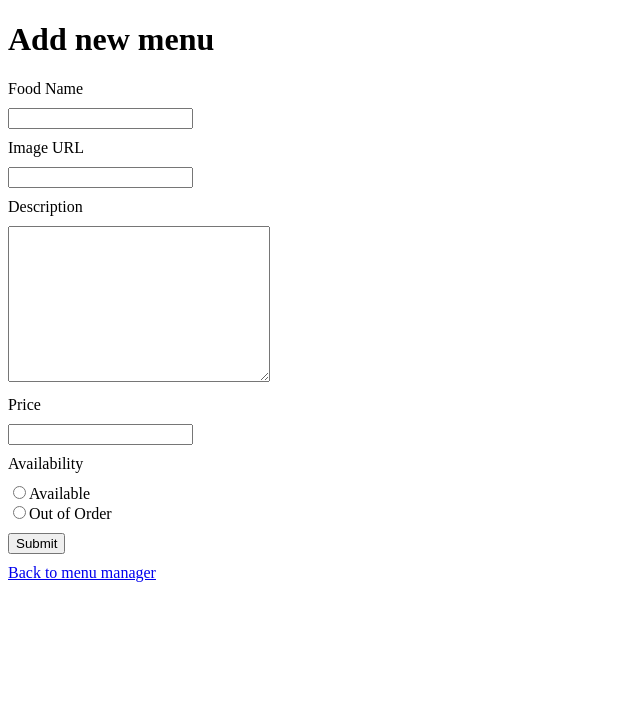
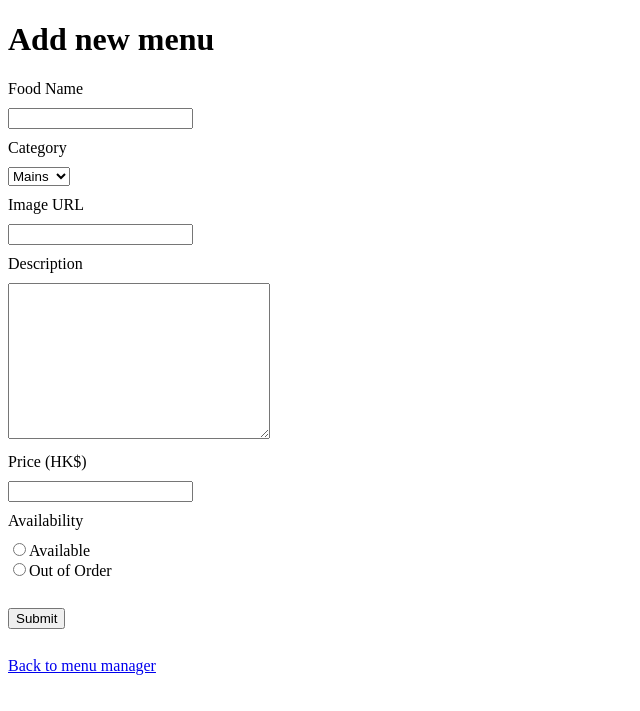
Before and after one commit to darekaze/ug-dreadfulness, a PHP site: page /adminMenuAdd.php in a window 1280 px wide. Shown: the top 711 px of the page, without its empty margins (0-640 px from the left). Run offline with PHP 8.4, Linux system fonts and the light colour scheme; the visitor is signed in with stand-in values (Sample User, id 1).

Commit message:
add categories

```diff
--- a/cs/eb-a2/src/adminMenuAdd.php
+++ b/cs/eb-a2/src/adminMenuAdd.php
@@ -11,11 +11,14 @@ if(array_key_exists('is_logged', $_SESSION) === FALSE && $_SESSION['level'] < 2)
 if ($_POST && isset($_POST['submit'])) {
     $new_menu = array(
         "food_name" => $_POST['food_name'],
+        "food_category" => $_POST['food_category'],
         "food_image_url" => $_POST['food_image_url'],
         "food_description" => $_POST['food_description'],
         "food_price" => $_POST['food_price'],
         "food_available"  => $_POST['food_available']
     );
+
+    print_r(array_values($new_menu));
 
     try {
         $sql = sprintf(
@@ -53,19 +56,26 @@ if ($_POST && isset($_POST['submit'])) {
     <form method="post" id="menu_add">
         <label for="food_name">Food Name</label>
         <input type="text" name="food_name" id="food_name" required>
+        <label for="food_category">Category</label>
+        <select name="food_category" required>
+            <option value="mains">Mains</option>
+            <option value="drinks">Drinks</option>
+            <option value="others">Others</option>
+        </select>
         <label for="food_image_url">Image URL</label>
         <input type="url" name="food_image_url" id="food_image_url">
         <label for="food_description">Description</label>
         <textarea name="food_description" id="food_description" form="menu_add" cols="30" rows="10" required></textarea>
-        <label for="food_price">Price</label>
+        <label for="food_price">Price (HK$)</label>
         <input type="number" name="food_price" id="food_price" required>
 
         <label for="food_available">Availability</label>
         <input type="radio" name="food_available" value="1" required>Available<br>
         <input type="radio" name="food_available" value="0">Out of Order<br>
-
+        <br>
         <input class="but" type="submit" name="submit" value="Submit">
     </form>
+    <br>
     <a href="adminMenuManager.php">Back to menu manager</a>
 </body>
 </html>
```
Also changed, not shown: cs/eb-a2/mysql/table.sql (+10 -0 lines).
